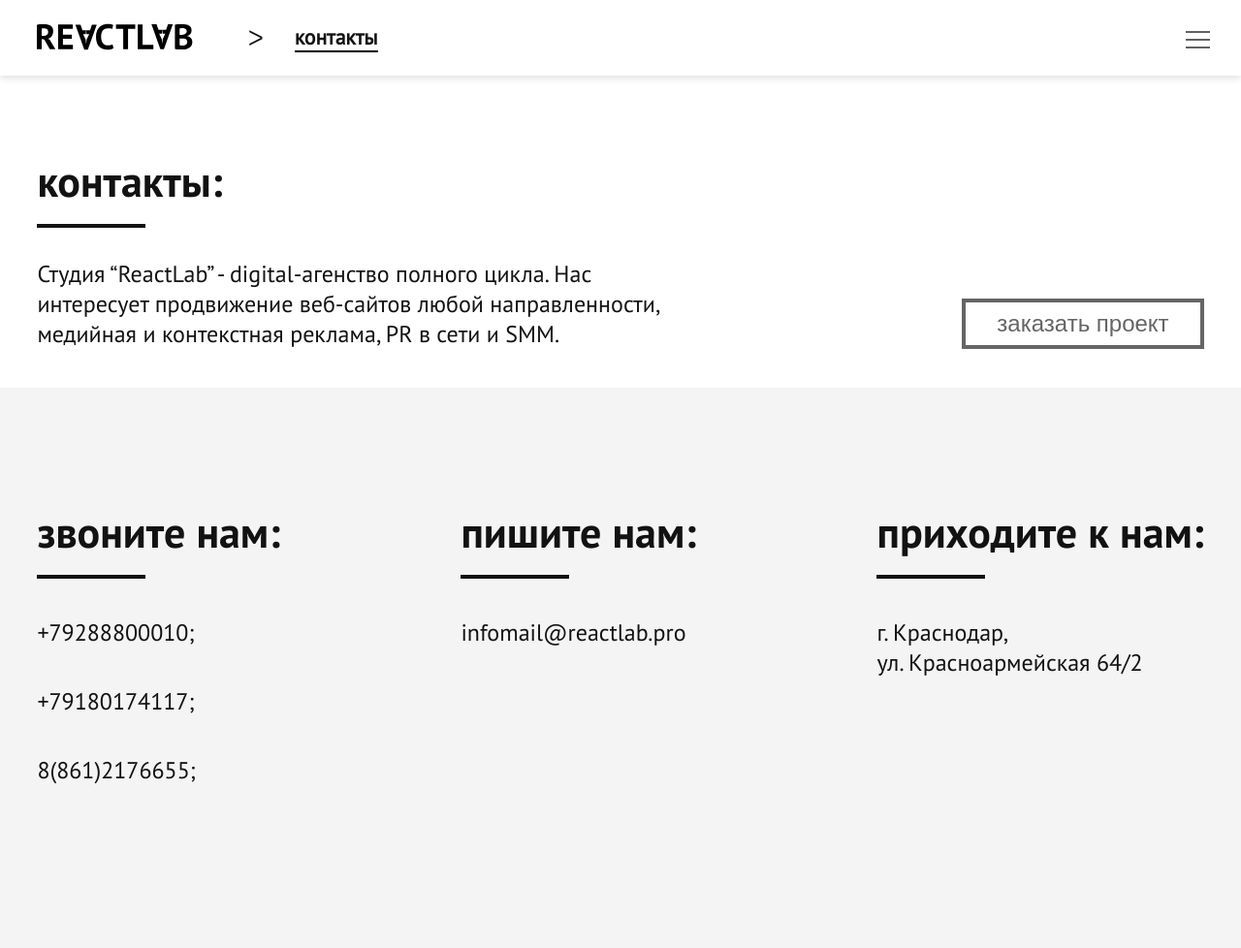
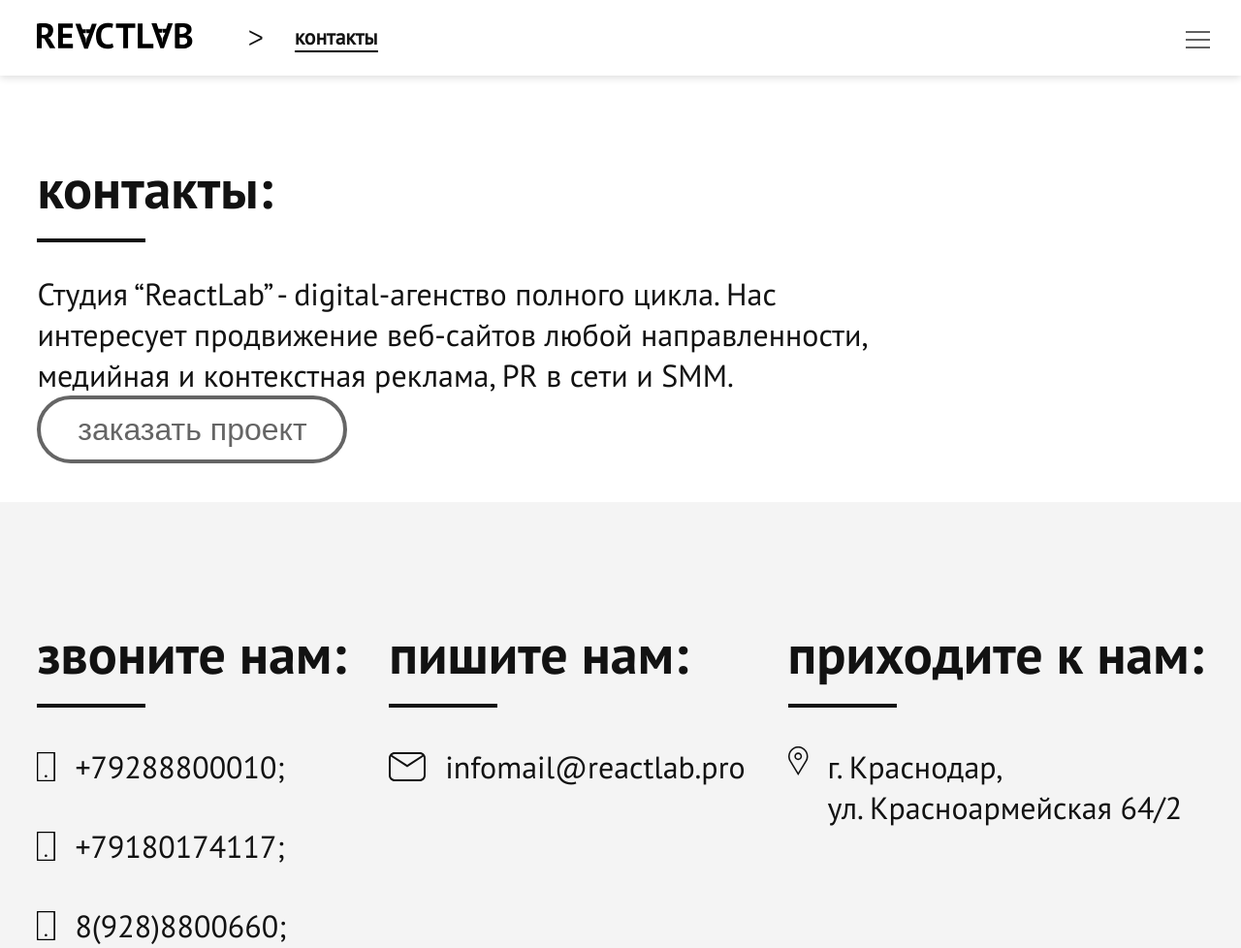
Before and after one commit to kstdbrv/reactLab, a Django app: page /contacts/ in a window 1280 px wide. Shown: the top 978 px of the page at 97% size. Run offline with Django 3.2, Linux system fonts and the light colour scheme; grey boxes are pictures that could not be loaded.

Commit message:
fix contacts page

```diff
--- a/RUSALMA/main/templates/main/contacts.html
+++ b/RUSALMA/main/templates/main/contacts.html
@@ -27,19 +27,20 @@
         <ul class="contacts__column">
           <li class="contacts__title">звоните нам:</li>
           <li class="contacts__title-line"></li>
-          <li class="contacts__text" href="tel:+79288800010">+79288800010;</li>
-          <li class="contacts__text" href="tel:+79180174117">+79180174117;</li>
-          <li class="contacts__text" href="tel:8(861)2176655">8(861)2176655;</li>
+          <li class="contacts__text" href="tel:+79288800010"><object data="{% static '/images/backgrounds/contacts/smartphone.svg' %}" type="image/svg+xml"></object><span>+79288800010;</span> </li>
+          <li class="contacts__text" href="tel:+79180174117"><object data="{% static '/images/backgrounds/contacts/smartphone.svg' %}" type="image/svg+xml"></object><span>+79180174117;</span> </li>
+          <li class="contacts__text" href="tel:+79180174117"><object data="{% static '/images/backgrounds/contacts/smartphone.svg' %}" type="image/svg+xml"></object><span>8(928)8800660;</span> </li>
+          <li class="contacts__text" href="tel:8(861)2176655"><object data="{% static '/images/backgrounds/contacts/phone.svg' %}" type="image/svg+xml"></object><span>8(861)2176655;</span> </li>
         </ul>
          <ul class="contacts__column">
            <li class="contacts__title">пишите нам:</li>
            <li class="contacts__title-line"></li>
-           <li class="contacts__text">infomail@reactlab.pro</li>
+           <li class="contacts__text"><object data="{% static '/images/backgrounds/contacts/e-maill.svg' %}" type="image/svg+xml"></object><span>infomail@reactlab.pro</span></li>
          </ul>
          <ul class="contacts__column">
            <li class="contacts__title">приходите к нам:</li>
            <li class="contacts__title-line"></li>
-           <li class="contacts__text">г. Краснодар,<br> ул. Красноармейская 64/2</li>
+           <li class="contacts__text"><object data="{% static '/images/backgrounds/contacts/location.svg' %}" type="image/svg+xml"></object><span>г. Краснодар,<br> ул. Красноармейская 64/2</span></li>
          </ul>
       </div>
     </div>
--- a/RUSALMA/main/templates/main/header.html
+++ b/RUSALMA/main/templates/main/header.html
@@ -122,15 +122,7 @@
         </label>
 
         <ul class="menu__box">
-            <li> <input id="li_toggle1" type="checkbox" />
-                 <label for="li_toggle1">
-                    <span class="span_item">об агентстве</span></label>
-                    <ul class="item_ul">
-                        <li class="item_li"><a href="">— обучение в агенстве</a></li>
-                        <li class="item_li"><a href="{% url 'about' %}">— о нас</a></li>
-                    </ul>
-                </li>
-                <li>
+            <li><a class="menu__item" href="{% url 'about' %}">об агентстве</a><li>
                     <input id="li_toggle2" type="checkbox" />
                     <label for="li_toggle2">
                         <span class="span_item">интернет-маркетинг</span></label>
--- a/RUSALMA/main/views.py
+++ b/RUSALMA/main/views.py
@@ -125,7 +125,7 @@ def internet_marketing(request):
 
 def digital_strategy(request):
     image = '../../static/images/backgrounds/digital-strat/bg-image.png'
-    crumb = 'digital-стратегия'
+    crumb = 'Digital-стратегия'
     portfolio = Portfolio.objects.order_by('-id')[:6]
 
     context = {
--- a/RUSALMA/static/css/contacts_style.css
+++ b/RUSALMA/static/css/contacts_style.css
@@ -16,7 +16,7 @@ body {
   overflow-x: hidden;
   font-style: normal;
   color: #121212;
-  font-size: 8px;
+  font-size: 16px;
 }
 
 *, *:before, *:after {
@@ -67,6 +67,7 @@ ul, li {
 /* block top */
 .top {
   padding: 10vh 0 5vh;
+  font-size: 2em;
 }
 
 .top__container {
@@ -74,7 +75,7 @@ ul, li {
 }
 
 .top__title {
-  font-size: 5.5vh;
+  font-size: 1.75em;
   font-family: 'PT-Sans-Bold';
   margin: 0 auto;
   margin-bottom: 2vh;
@@ -96,29 +97,26 @@ ul, li {
 }
 
 .top__box-text {
-  font-size: 3vh;
-  width: 85vh;
+  font-size: 1em;
+  width: 900px;
 }
 
 .btn {
   background: transparent;
   border: .5vh solid #656565;
+  border-radius: 35px;
+  width: 320px;
+  height: 70px;
   color: #656565;
   outline: none;
-  padding: 1vh 4vh;
-  font-size: 3vh;
   cursor: pointer;
   transition: 0.3s;
+  font-size: 1em;
 }
 
 .btn:hover {
-  color: #000;
-  border: .5vh solid #000;
-}
-
-.btn:active {
-  color: #656565;
-  border: .5vh solid #656565;
+  color: #121212;
+  border: .5vh solid #121212;
 }
 
 /* block contacts */
@@ -129,6 +127,7 @@ ul, li {
 
 .contacts__container {
   margin: 0 auto;
+  font-size: 2em;
 }
 
 .contacts__box {
@@ -146,7 +145,7 @@ ul, li {
 }
 
 .contacts__title {
-  font-size: 5.5vh;
+  font-size: 1.75em;
   font-family: 'PT-Sans-Bold';
   margin: 0 auto;
   margin-bottom: 2vh;
@@ -161,7 +160,17 @@ ul, li {
 }
 
 .contacts__text {
-  font-size: 3vh;
+  font-size: 1em;
+  display: flex;
+  align-items: center;
+}
+
+.contacts__column:last-child .contacts__text {
+  align-items: flex-start;
+}
+
+.contacts__text span {
+  margin-left: 20px;
 }
 
 .map {
```
Also changed, not shown: RUSALMA/static/images/backgrounds/contacts/e-maill.svg (added), RUSALMA/static/images/backgrounds/contacts/location.svg (added), RUSALMA/static/images/backgrounds/contacts/phone.svg (added), RUSALMA/static/images/backgrounds/contacts/smartphone.svg (added).
